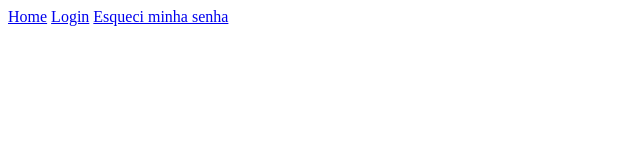
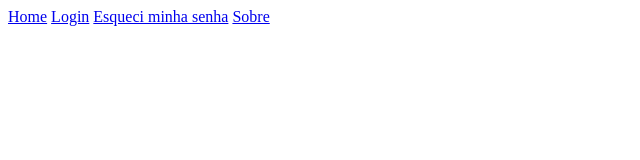
Before and after one commit to erikjose/git-flow, a plain HTML site: page index.html in a window 1280 px wide. Shown: the full height of the page, 0-640 px from the left. Drawn offline with Linux system fonts and the light colour scheme.

Commit message:
add link about

```diff
--- a/index.html
+++ b/index.html
@@ -9,5 +9,6 @@
     <a href="#">Home</a>
     <a href="#">Login</a>
     <a href="#">Esqueci minha senha</a>
+    <a href="#">Sobre</a>
   </body>
 </html>
```
